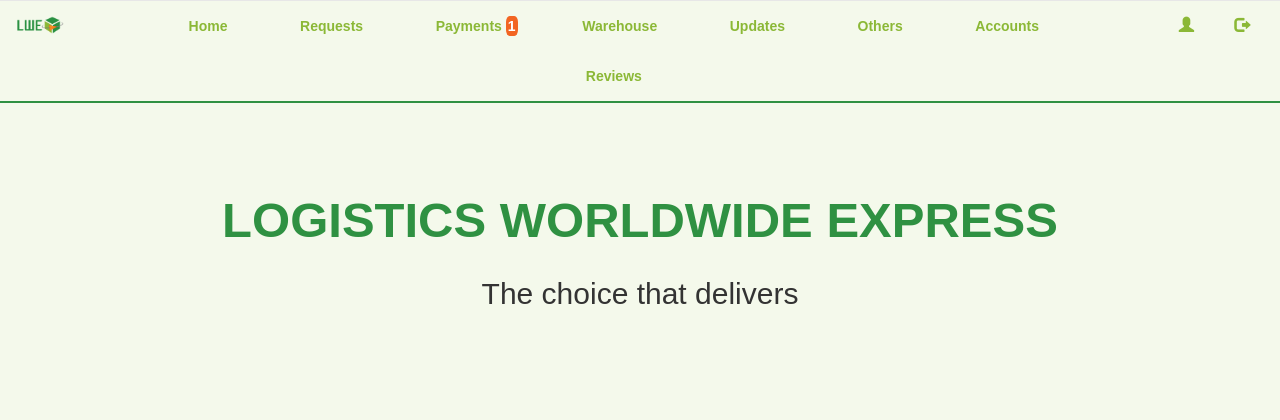
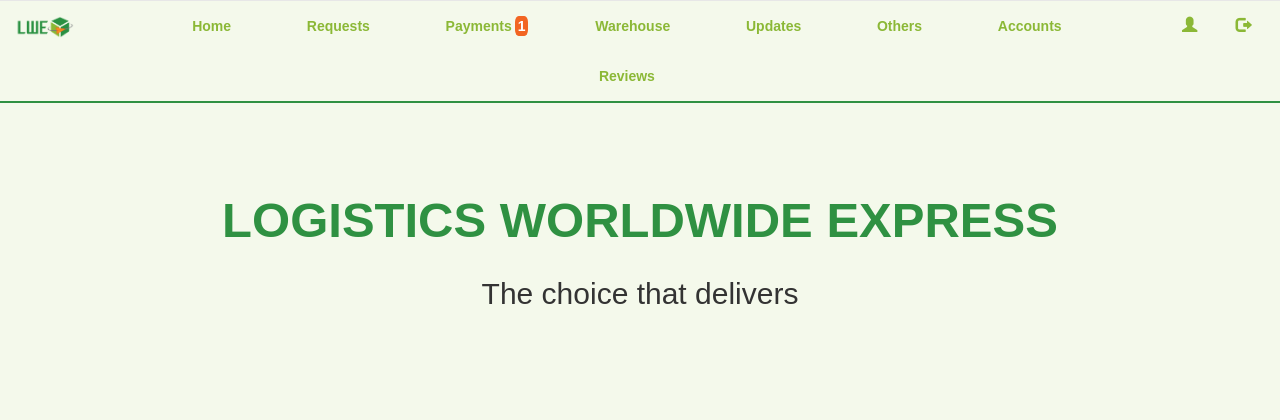
Before and after one commit to Neelie5196/lwebuy_beta, a PHP site: page /loginsystem/admin/main.php in a window 1280 px wide. Shown: the top 420 px of the page. Run offline with PHP 8.4, Linux system fonts and the light colour scheme; data comes from the database, SQL or seed files in the repository; some libraries are stand-ins or nearby versions.

Commit message:
change styling to fit medium screen

```diff
--- a/admin/userbar.php
+++ b/admin/userbar.php
@@ -33,9 +33,9 @@
 $count1 = mysqli_num_rows($result1) + mysqli_num_rows($result2) + mysqli_num_rows($result3) + mysqli_num_rows($result4) + mysqli_num_rows($result5);
 ?>
 
-<nav class="navbar navbar-default hidden-xs hidden-sm bigbar">
+<nav class="navbar navbar-default hidden-xs hidden-sm adbigbar">
     <div class="navbar-header">
-        <a class="navbar-brand" href="#home" id="btnlogo" onclick="resettimeoutimer()"><img src="../resources/img/logo.png" alt="logo" width="50%"/></a>
+        <a class="navbar-brand" href="#home" id="btnlogo" onclick="resettimeoutimer()"><img src="../resources/img/logo.png" alt="logo" width="80%"/></a>
     </div>
 
     <ul class="nav navbar-nav center menuitem">
--- a/frameworks/css/style.css
+++ b/frameworks/css/style.css
@@ -498,42 +498,56 @@
     width: 74%;
 }
 
-.bigbar li {
+.adbigbar > div {
+    width: 8%;
+    margin-left: 1%;
+}
+
+.adbigbar .useritem {
+    width: 8%;
+}
+
+.adbigbar .menuitem {
+    margin: 0 auto;
+    width: 80%;
+}
+
+.bigbar li, .adbigbar li {
     float: none;
     display:inline-block;
     vertical-align: middle;
     margin: 0 2%;
 }
 
-.bigbar > ul > li > a {
+.bigbar > ul > li > a, .adbigbar > ul > li > a {
     color: #8bb836!important;
     font-weight: bold;
 }
 
-.bigbar > ul > li > a:hover {
+.bigbar > ul > li > a:hover, .adbigbar > ul > li > a:hover {
     color: #2f9142!important;
 }
 
-.bigbar {
+.bigbar, .adbigbar {
     background: none!important;
     border-bottom: solid 2px #2f9142;
     margin-bottom: 0.5%;
 }
 
-.bigbar .navbar-right {
+.bigbar .navbar-right, .adbigbar .navbar-right {
     margin-right: 2%;
 }
 
-.bigbar .glyphicon {
+.bigbar .glyphicon, .adbigbar .glyphicon {
     color: #8bb836!important;
     font-size: 110%;
 }
 
-.bigbar .glyphicon:hover {
+.bigbar .glyphicon:hover, .adbigbar .glyphicon:hover {
     color: #2f9142!important;
 }
 
-.bigbar .glyphicon-user {
+.bigbar .glyphicon-user, .adbigbar .glyphicon-user {
     margin-right: 0!important;
     border-right: none!important;
     padding-right: 0!important;
--- a/user/userbar.php
+++ b/user/userbar.php
@@ -62,7 +62,7 @@
             <li><a href="#ship" id="btnship" onclick="resettimeoutimer()">Ship<?php if ($count1 > 0) { ?><span class="notify"><?php echo $count1 ?></span><?php } ?></a></li>
             <li><a href="#track" id="btntrack" onclick="resettimeoutimer()">Track</a></li>
 
-            <li><a id="btncredit" href="#credit" onclick="resettimeoutimer()">Credits</span></a></li>
+            <li><a id="btncredit" href="#credit" onclick="resettimeoutimer()">Credits</a></li>
             <li><a id="btnuser" href="#user" onclick="resettimeoutimer()">My Account</a></li>
             <li><a href="../logout.php">Log Out</a></li>
         </ul>
```
